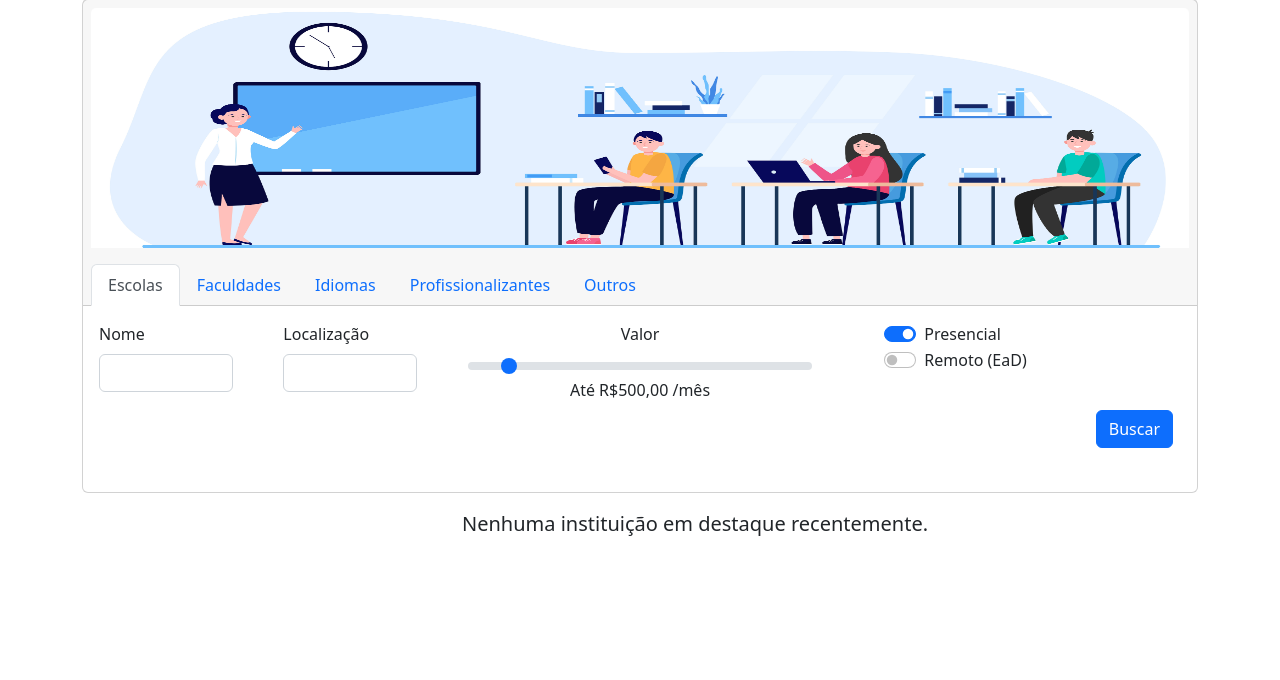
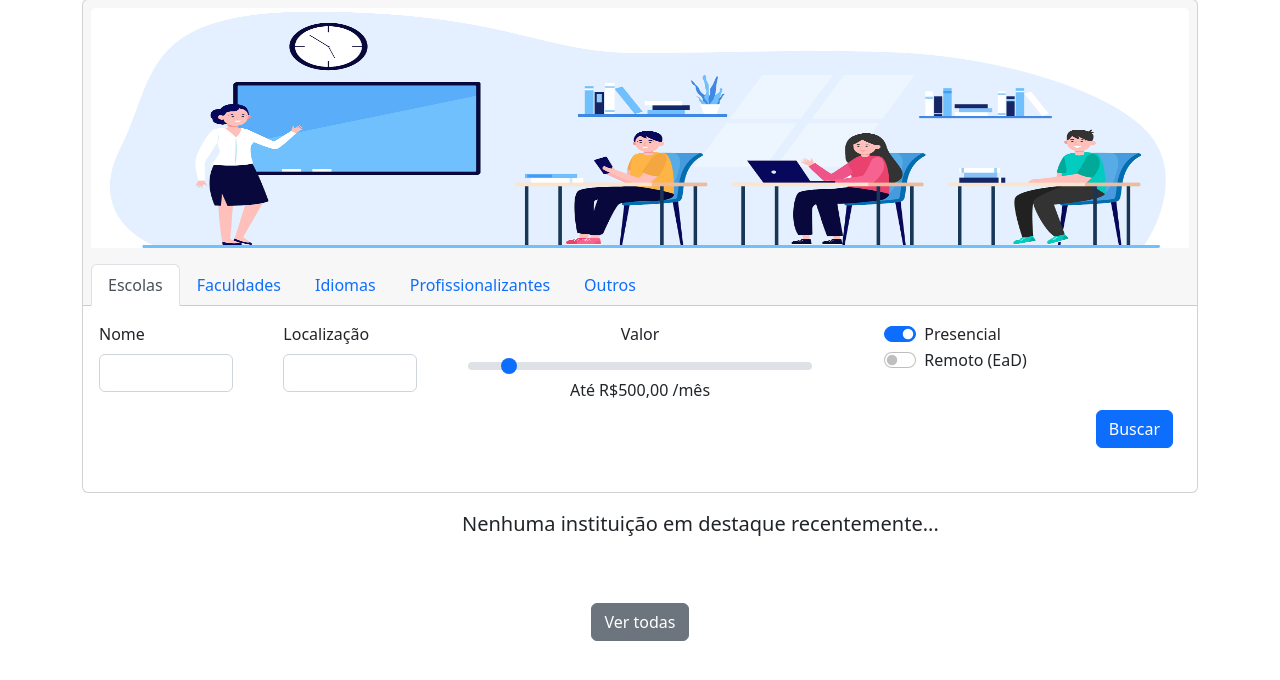
Before and after one commit to gabsleao/alumni, a PHP site: page /public/index_main.php in a window 1280 px wide. Shown: the part 93-773 px from the top of the page. Run offline with PHP 8.4, Linux system fonts and the light colour scheme; tables that the repository leaves empty or names only in its code hold one stand-in row (values such as "Sample post"); some libraries are stand-ins or nearby versions.

Commit message:
botao buscar index form GET

```diff
--- a/public/index_main.php
+++ b/public/index_main.php
@@ -9,8 +9,7 @@ require_once __DIR__ . '/components/navbar.php';
 
 <div class="container">
     <div class="card text-center">
-        <form onsubmit="alert(JSON.stringify(this));" method="POST">
-            <input type="hidden" id="operacao" value="buscar_instituicoes_com_filtro">
+        <form id="formBuscarMain" novalidate method="GET" action="instituicoes.php">
             <div class="card-header">
                 <nav>
                     <ul class="nav nav-tabs card-header-tabs" role="tablist">
@@ -62,7 +61,7 @@ require_once __DIR__ . '/components/navbar.php';
                         </div>
                     </div>
                     <div class="col-2">
-                        <label for="nome" class="form-label float-start">Localização</label>
+                        <label for="localizacao" class="form-label float-start">Localização</label>
                         <div class="col-sm-10">
                             <input type="text" class="form-control" id="localizacao" minlength="2">
                         </div>
@@ -85,14 +84,40 @@ require_once __DIR__ . '/components/navbar.php';
                 <div class="row mb-1">
                     <div class="col-12">
                         <div class="d-flex align-items-end flex-column align-bottom">
-                            <div class="mt-auto p-2"><button class="btn btn-primary" type="submit">Buscar</button></div>
+                            <div class="mt-auto p-2"><button class="btn btn-primary" type="submit" form="formBuscarMain">Buscar</button></div>
                         </div>
                     </div>
                 </div>
             </div>
         </form>
     </div>
+
+    <script>
+        //no evento do form submit
+        document.getElementById('formBuscarMain').addEventListener('submit', enviaGetFormBuscarMain);
+
+        function enviaGetFormBuscarMain() {
+            var pagina = $('#formBuscarMain').attr('action');
+            showToast("toastOperacaoConcluida");
+            event.preventDefault();
+
+            var Data = {
+                "tipo": this.tipo.value,
+                "nome": this.nome.value,
+                "localizacao": this.localizacao.value,
+                "valor": this.valor.value,
+                "modalidade_presencial": $('#modalidade_presencial').is(":checked"),
+                "modalidade_remoto": $('#modalidade_remoto').is(":checked"),
+            };
+
+            var URL = encodeURIComponent(JSON.stringify(Data));
+
+            setTimeout(function() {
+                window.location.href = "./public/" + pagina + "?json=" + URL;
+            }, 2500);
+        }
+    </script>
     <?php
-        require_once __DIR__ . "/instituicoes_destaque.php";
+    require_once __DIR__ . "/instituicoes_destaque.php";
     ?>
 </div>
--- a/public/instituicoes_destaque.php
+++ b/public/instituicoes_destaque.php
@@ -43,14 +43,36 @@ if (isset($getInstituicoesDestaqueRequest->Sucesso) && $getInstituicoesDestaqueR
 
             <div class="col-6">
                 <p class="lead">
-                    Nenhuma instituição em destaque recentemente.
+                    Nenhuma instituição em destaque recentemente...
                 </p>
             </div>
 
             <div class="col-2">
 
             </div>
-    <?php
+        </div>
+
+        <div class="row mt-3 mb-5">
+            <div class="col-4">
+
+            </div>
+
+            <div class="col-4 d-flex justify-content-center">
+                <button type="button" class="btn btn-secondary" onClick="verInstituicoes();">Ver todas</button>
+            </div>
+
+            <div class="col-4">
+
+            </div>
+        </div>
+
+        <script>
+            function verInstituicoes() {
+                alert("abrindo...");
+            }
+        </script>
+
+<?php
     }
 } else {
     echo "Whoops! Algo deu errado...";
```
Also changed, not shown: public/instituicoes.php (added, +8 -0 lines).
